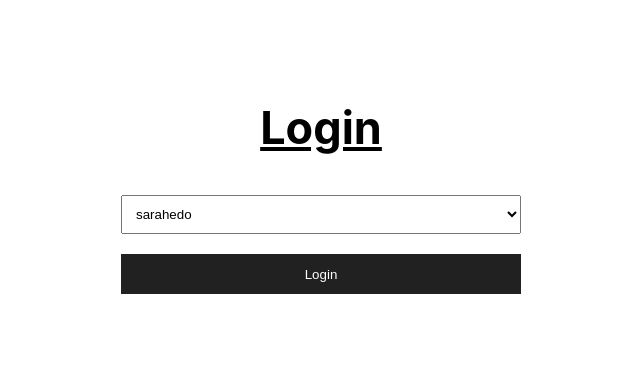
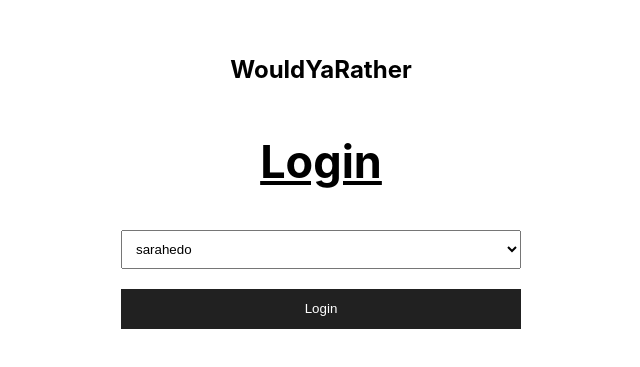
Before and after one commit to T1263/wyr, a React (Create React App) app: page / in a window 1280 px wide. Shown: the part 197-564 px from the top of the page, without its empty margins (319-959 px from the left). Built offline with nearby package versions, Linux system fonts and the light colour scheme.

Commit message:
feat: added Logo

```diff
--- a/src/features/login/Login.js
+++ b/src/features/login/Login.js
@@ -1,10 +1,12 @@
 import React from 'react';
+import Logo from '../logo/Logo';
 import css from './Login.module.css';
 import LoginForm from './_LoginForm';
 
 export default function Login() {
   return (
     <div className={css.login}>
+      <Logo />
       <h1 className={css.head}>Login</h1>
       <LoginForm />
     </div>
--- /dev/null
+++ b/src/features/logo/Logo.js
@@ -0,0 +1,9 @@
+import React from 'react';
+
+export default function Logo() {
+  return (
+    <div>
+      <h2>WouldYaRather</h2>
+    </div>
+  );
+}
```
